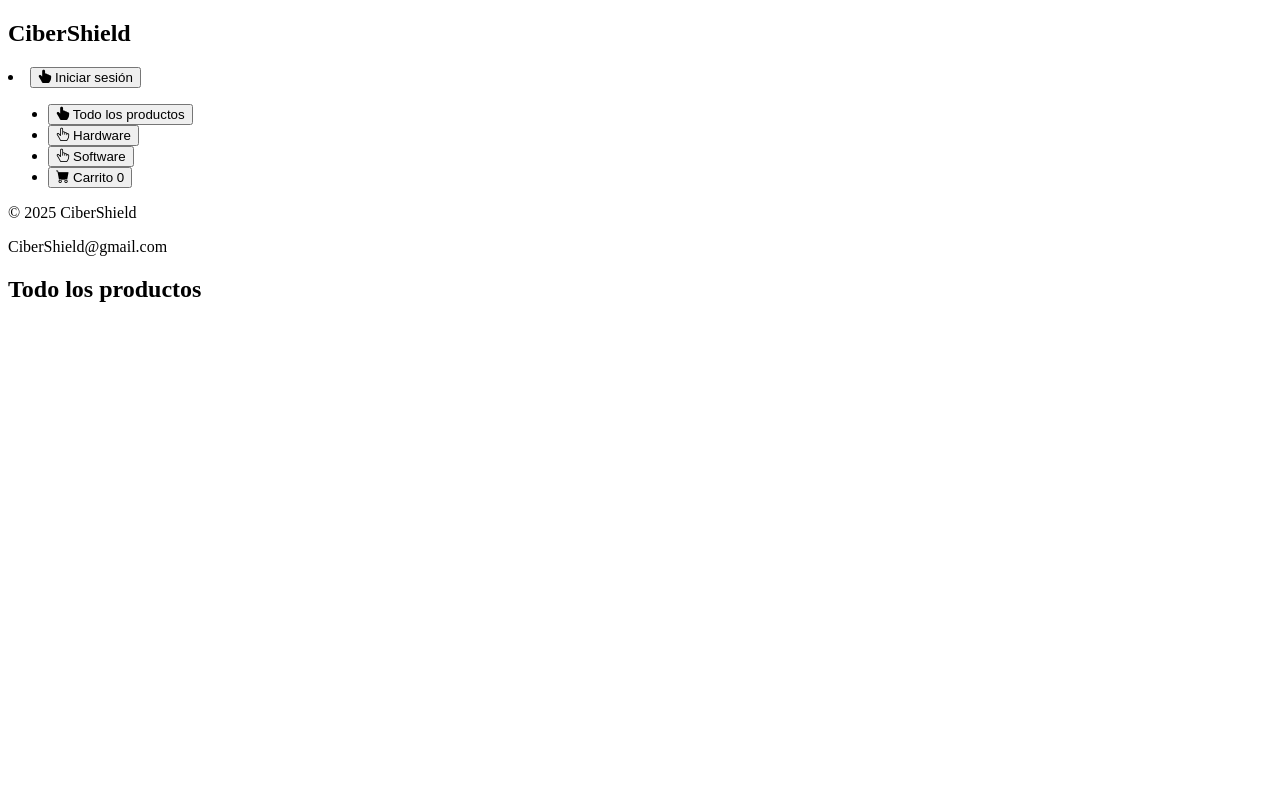
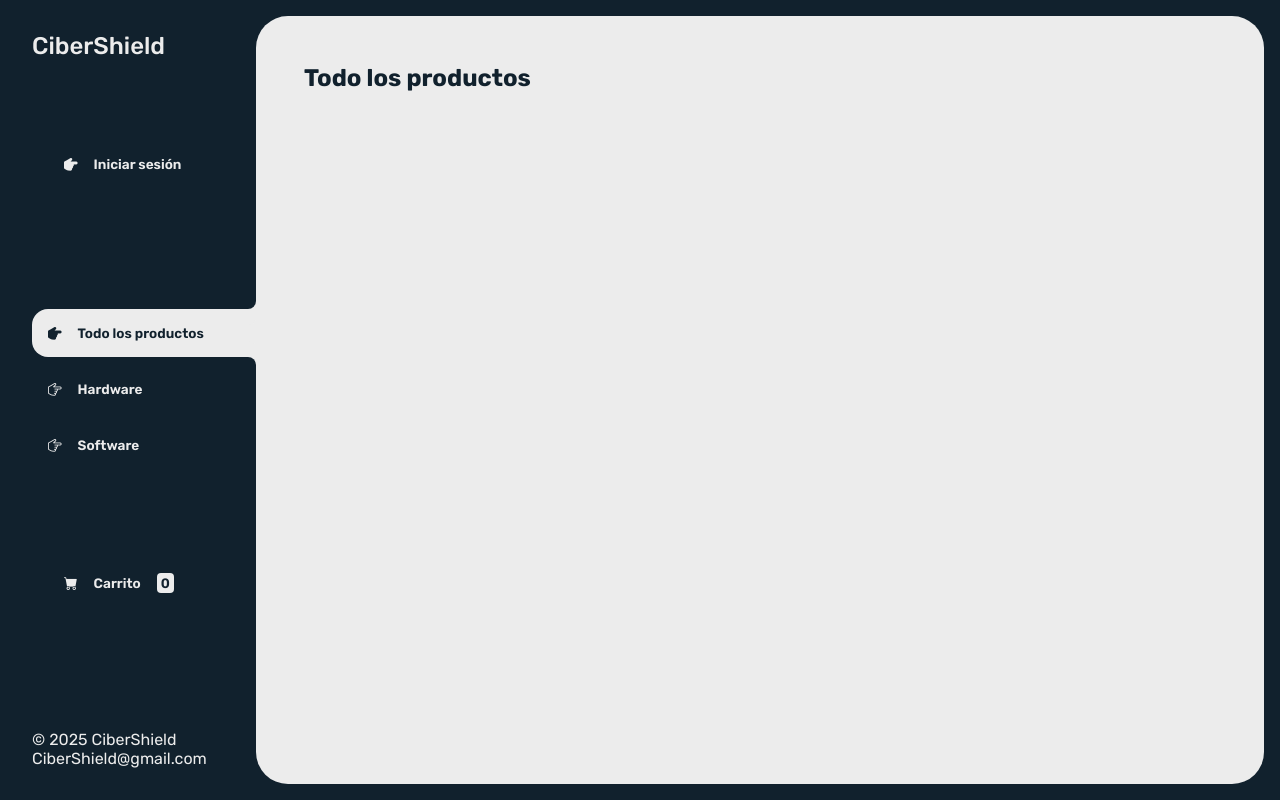
Before and after one commit to Deybi-hud/CiberShield-React, a React (Vite) app: page / in a window 1280 px wide. Built offline with nearby package versions, Linux system fonts and the light colour scheme.

Commit message:
Refactor Home page styles and update imports
Removed Base.css and introduced Home.css with consolidated and extended styles for the Home page. Updated Home.jsx to import the new Home.css file, ensuring all relevant styles are applied directly to the Home page.

```diff
--- a/src/pages/Home.jsx
+++ b/src/pages/Home.jsx
@@ -1,6 +1,6 @@
-import React from "react"; // tu css
+import React from "react";
 import "bootstrap-icons/font/bootstrap-icons.min.css";
-
+import "../styles/pages/Home.css";
 const Home = () => {
   return (
     <div className="wrapper">
--- a/src/styles/pages/Base.css
+++ /dev/null
@@ -1,27 +0,0 @@
-* {
-    margin: 0;
-    padding: 0;
-    box-sizing: border-box;
-    font-family: 'Rubik', sans-serif;
-}
-
-h1, h2, h3, h4, h5, h6, p, a, input, textarea, ul {
-    margin: 0;
-    padding: 0;
-}
-
-li {
-    list-style: none;
-}
-
-ul {
-    list-style-type: none;
-}
-
-a {
-    text-decoration: none;
-}
-
-.disabled {
-    display: none;
-}
--- /dev/null
+++ b/src/styles/pages/Home.css
@@ -0,0 +1,527 @@
+@import url('https://fonts.googleapis.com/css2?family=Rubik:wght@300;400;500;600;700;800;900&display=swap');
+
+:root {
+    --clr-main: #11212d;
+    --clr-main-light: #9ba8ab;
+    --clr-white: #ececec;
+    --clr-gray: #e2e2e2;
+    --clr-red: #961818;
+}
+
+* {
+    margin: 0;
+    padding: 0;
+    box-sizing: border-box;
+    font-family: 'Rubik', sans-serif;
+}
+
+
+
+form {
+    width: 300px;
+    height: 370px;
+    display: flex;
+    justify-content: center;
+    align-items: center;
+    flex-direction: column;
+    box-shadow: 10px 4px 10px 10px var(--clr-white);
+    border-radius: 20px;
+    background-color: transparent;
+
+
+}
+
+form img{
+  width: 100px;
+  height: 100px;
+  border-radius: 50%;
+  background-color: transparent;
+  display: flex;
+
+}
+
+form input[type="text"], input[type="password"] {
+    outline: 0;
+    border: 1px solid var(--clr-main-light);
+    width: 80%;
+    padding: 10px;
+}
+
+form label {
+    font-weight: 500;
+    padding: 10px;
+}
+
+.box-visible {
+    top: 0;
+    left: 0;
+    width: 100vw;
+    height: 100vh;
+    display: flex;
+    justify-content: center;
+    align-items: center;
+    background-color: transparent;
+}
+
+form button {
+    outline: 0;
+    border: 0;
+    background-color: var(--clr-main);
+    border-radius: 20px;
+    cursor: pointer;
+    width: 250px;
+    padding: 5px;
+    transition: all .3s ease-in-out;
+    text-align: center;
+    color: var(--clr-white);
+    font-weight: 500;
+}
+
+form button:hover{
+    opacity: .75;
+}
+
+
+h1, h2, h3, h4, h5, h6, p, a, input, textarea, ul {
+    margin: 0;
+    padding: 0;
+
+}
+
+li {
+    list-style: none;
+}
+
+ul {
+    list-style-type: none;
+}
+
+a {
+    text-decoration: none;
+}
+
+.wrapper {
+    display: grid;
+    grid-template-columns: 1fr 4fr;
+    background-color: var(--clr-main);
+}
+
+aside {
+    padding: 2rem;
+    padding-right: 0;
+    color: var(--clr-white);
+    position: sticky;
+    top: 0;
+    height: 100vh;
+    display: flex;
+    flex-direction: column;
+    justify-content: space-between;
+}
+
+.logo {
+    font-weight: 500;
+    font-size: 1.5rem;
+}
+
+.menu {
+    display: flex;
+    flex-direction: column;
+    gap: .5rem;
+}
+
+
+.boton-iniciar-sesion {
+    cursor: pointer;
+    display: flex;
+    background-color: transparent;
+    border: 0;
+    color:var(--clr-white);
+    font-weight: 600;
+    margin-top: 4rem;
+}
+
+.boton-menu {
+    background-color: transparent;
+    border: 0;
+    color: var(--clr-white);
+    cursor: pointer;
+    display: flex;
+    align-items: center;
+    gap: 1rem;
+    font-weight: 600;
+    padding: 1rem;
+    font-size: .85rem;
+    width: 100%;
+}
+
+.boton-menu.active {
+    background-color: var(--clr-white);
+    color: var(--clr-main);
+    border-top-left-radius: 1rem;
+    border-bottom-left-radius: 1rem;
+    position: relative;
+}
+
+.boton-menu.active::before {
+    content: '';
+    position: absolute;
+    width: 1rem;
+    height: 2rem;
+    bottom: 100%;
+    right: 0;
+    background-color: transparent;
+    border-bottom-right-radius: .5rem;
+    box-shadow: 0 1rem 0 var(--clr-white);
+}
+
+.boton-menu.active::after {
+    content: '';
+    position: absolute;
+    width: 1rem;
+    height: 2rem;
+    top: 100%;
+    right: 0;
+    background-color: transparent;
+    border-top-right-radius: .5rem;
+    box-shadow: 0 -1rem 0 var(--clr-white);
+}
+
+.boton-menu > i.bi-hand-index-thumb-fill,
+.boton-menu > i.bi-hand-index-thumb {
+    transform: rotateZ(90deg);
+}
+
+.boton-carrito {
+    margin-top: 2rem;
+}
+
+.numerito {
+    background-color: var(--clr-white);
+    color: var(--clr-main);
+    padding: .15rem .25rem;
+    border-radius: .25rem;
+}
+
+.boton-carrito.active .numerito {
+    background-color: var(--clr-main);
+    color: var(--clr-white);
+}
+
+.texto-footer {
+    color: var(--clr-main-light);
+    font-size: .85rem;
+}
+
+main {
+    background-color: var(--clr-white);
+    margin: 1rem;
+    margin-left: 0;
+    border-radius: 2rem;
+    padding: 3rem;
+}
+
+.titulo-principal {
+    color: var(--clr-main);
+    margin-bottom: 2rem;
+}
+
+.contenedor-productos {
+    display: flex;
+    flex-wrap: wrap;
+    gap: 2rem;
+    justify-content: center;
+    text-align: center;
+}
+
+.producto-imagen {
+    width: 100%;
+    height: 180px;
+    object-fit: cover;
+    border-radius: 0;
+}
+
+.producto {
+    display: flex;
+    flex-direction: column;
+    background: #fff;
+    border-radius: 1rem;
+    overflow: hidden;
+    box-shadow: 0 2px 6px rgba(0,0,0,0.1);
+    width: 230px;
+    height: 350px;
+}
+
+.producto-detalles {
+    flex: 1;
+    display: flex;
+    flex-direction: column;
+    justify-content: space-between;
+    padding: .8rem;
+    background-color: var(--clr-main);
+    color: var(--clr-white);
+    border-bottom-left-radius: 1rem;
+    border-bottom-right-radius: 1rem;
+}
+
+.producto-descripcion {
+    font-size: .85rem;
+    color: var(--clr-main-light);
+    line-height: 1.2rem;
+    margin-bottom: .8rem;
+    flex-grow: 1;
+    overflow: hidden;
+    text-overflow: ellipsis;
+}
+
+
+.producto-titulo {
+    font-size: 1rem;
+    margin-bottom: .3rem;
+}
+
+.producto-precio {
+    font-weight: bold;
+    margin-bottom: .4rem;
+}
+
+.producto-agregar {
+    border: 0;
+    background-color: var(--clr-white);
+    color: var(--clr-main);
+    padding: .4rem;
+    border-radius: 2rem;
+    cursor: pointer;
+    text-transform: uppercase;
+    border: 2px solid var(--clr-white);
+    transition: 0.3s;
+}
+
+.producto-agregar:hover {
+    background-color: var(--clr-main);
+    color: var(--clr-white);
+}
+
+
+
+.contenedor-carrito {
+    display: flex;
+    flex-direction: column;
+    gap: 1.5rem;
+}
+
+.carrito-vacio,
+.carrito-comprado {
+    color: var(--clr-main);
+}
+
+.carrito-productos {
+    display: flex;
+    flex-direction: column;
+    gap: 1rem;
+}
+
+.carrito-producto {
+    display: flex;
+    gap: 3.5rem;
+    align-items: center;
+    background-color: var(--clr-gray);
+    color: var(--clr-main);
+    padding: .5rem;
+    padding-right: 1.5rem;
+    border-radius: 1rem;
+}
+
+.carrito-producto-titulo {
+    flex-grow: 1;
+}
+
+.carrito-producto-imagen {
+    width: 4rem;
+    border-radius: 1rem;
+
+}
+
+.carrito-producto small {
+    font-size: .75rem;
+}
+
+.carrito-producto-eliminar {
+    border: 0;
+    margin-top: 1.2rem;
+    background-color: transparent;
+    color: var(--clr-main);
+    cursor: pointer;
+}
+
+.carrito-producto-eliminar:hover {
+    background-color: var(--clr-gray);
+    color: var(--clr-red);
+}
+
+
+.carrito-acciones {
+    display: flex;
+    justify-content: space-between;
+}
+
+.carrito-acciones-vaciar {
+    border: 0;
+    background-color: var(--clr-gray);
+    padding: 1rem;
+    border-radius: 1rem;
+    color: var(--clr-main);
+    text-transform: uppercase;
+    border: 2px solid var(--clr-main);
+    cursor: pointer;
+}
+
+.carrito-acciones-vaciar:hover {
+    background-color: var(--clr-main);
+    color: var(--clr-white);
+}
+
+
+
+.carrito-acciones-derecha {
+    display: flex;
+}
+
+.carrito-acciones-total {
+    display: flex;
+    background-color: var(--clr-gray);
+    padding: 1rem;
+    color: var(--clr-main);
+    text-transform: uppercase;
+    border-top-left-radius: 1rem;
+    border-bottom-left-radius: 1rem;
+    gap: 1rem;
+}
+
+.carrito-acciones-comprar {
+    border: 0;
+    background-color: var(--clr-main);
+    padding: 1rem;
+    color: var(--clr-white);
+    text-transform: uppercase;
+    cursor: pointer;
+    border-top-right-radius: 1rem;
+    border-bottom-right-radius: 1rem;
+}
+
+.header-mobile {
+    display: none;
+}
+
+.close-menu {
+    display: none;
+}
+
+.disabled {
+    display: none;
+}
+
+/*** MEDIA QUERIES ***/
+
+@media screen and (max-width: 850px) {
+    .contenedor-productos {
+        grid-template-columns: 1fr 1fr 1fr;
+    }
+}
+
+@media screen and (max-width: 675px) {
+    .contenedor-productos {
+        grid-template-columns: 1fr 1fr;
+    }
+}
+
+@media screen and (max-width: 600px) {
+
+    .wrapper {
+        min-height: 100vh;
+        display: flex;
+        flex-direction: column;
+    }
+
+    aside {
+        position: fixed;
+        z-index: 9;
+        background-color: var(--clr-main);
+        left: 0;
+        box-shadow: 0 0 0 100vmax rgba(0, 0, 0, .75);
+        transform: translateX(-100%);
+        opacity: 0;
+        visibility: hidden;
+        transition: .2s;
+    }
+
+    .aside-visible {
+        transform: translateX(0);
+        opacity: 1;
+        visibility: visible;
+    }
+
+    .boton-menu.active::before,
+    .boton-menu.active::after {
+        display: none;
+    }
+
+    main {
+        margin: 1rem;
+        margin-top: 0;
+        padding: 2rem;
+    }
+
+    .contenedor-productos {
+        grid-template-columns: 1fr 1fr;
+    }
+
+    .header-mobile {
+        padding: 1rem;
+        display: flex;
+        justify-content: space-between;
+        align-items: center;
+    }
+
+    .header-mobile .logo {
+        color: var(--clr-gray);
+    }
+
+    .open-menu, .close-menu {
+        background-color: transparent;
+        color: var(--clr-gray);
+        border: 0;
+        font-size: 2rem;
+        cursor: pointer;
+    }
+
+    .close-menu {
+        display: block;
+        position: absolute;
+        top: 1rem;
+        right: 1rem;
+    }
+
+    .carrito-producto {
+        gap: 1rem;
+        flex-wrap: wrap;
+        justify-content: flex-start;
+        padding: .5rem;
+    }
+
+    .carrito-producto-subtotal {
+        display: none;
+    }
+
+    .carrito-acciones {
+        flex-wrap: wrap;
+        row-gap: 1rem;
+    }
+
+
+}
+
+@media screen and (max-width: 400px) {
+    .contenedor-productos {
+        grid-template-columns: 1fr;
+    }
+}
```
